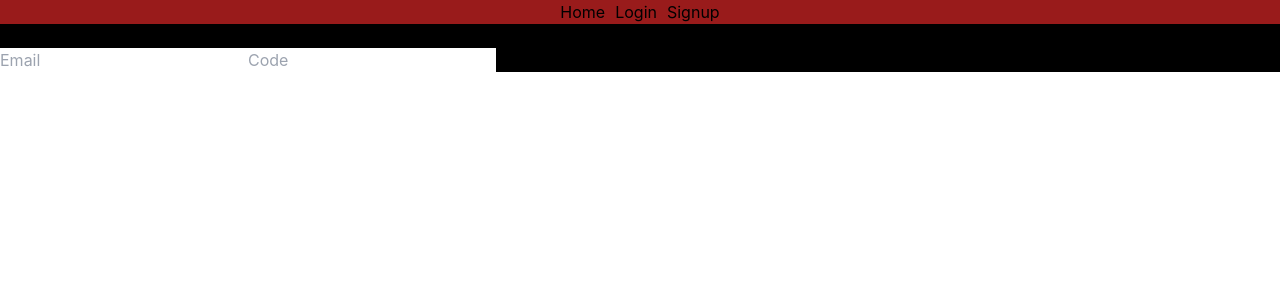
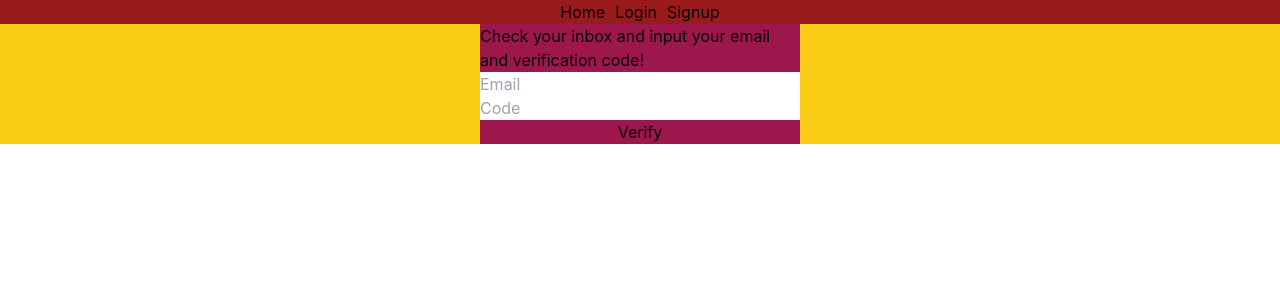
Before and after one commit to yusefwilson/miracle_minutes_frontend, a React (Create React App) app: page /verify in a window 1280 px wide. Shown: the top 300 px of the page. Built offline with nearby package versions, Linux system fonts and the light colour scheme.

Commit message:
Add styling to Verify

```diff
--- a/src/App.js
+++ b/src/App.js
@@ -32,7 +32,7 @@ export default function App()
   return (
     <LoginContext.Provider value={{loggedIn,setLoggedIn}}>
       <Router>
-        <div className="flex flex-col bg-black">
+        <div className="flex flex-col bg-gray-600">
           <Navbar/>
           <Routes>
             <Route path='/' element={<Home/>}/>
--- a/src/pages/Verify.jsx
+++ b/src/pages/Verify.jsx
@@ -57,9 +57,9 @@ export default function Verify() //NEED TO NAVIGATE TO HERE FROM SIGNUP EMAIL
     }
 
     return (
-        <div>
-            <h1>Check your inbox and input your email and verification code!</h1>
-            <form noValidate onSubmit={handleSubmit} className="signupForm">
+        <div className='bg-yellow-400 flex justify-center'>
+            <form noValidate onSubmit={handleSubmit} className="flex flex-col w-1/4 bg-pink-800">
+                <h1>Check your inbox and input your email and verification code!</h1>
                 <input type="email" placeholder="Email" name="email" onChange={handleChange}/>
                 <input type="code" placeholder="Code" name="code" onChange={handleChange}/>
                 <button type="submit">Verify</button>
```
